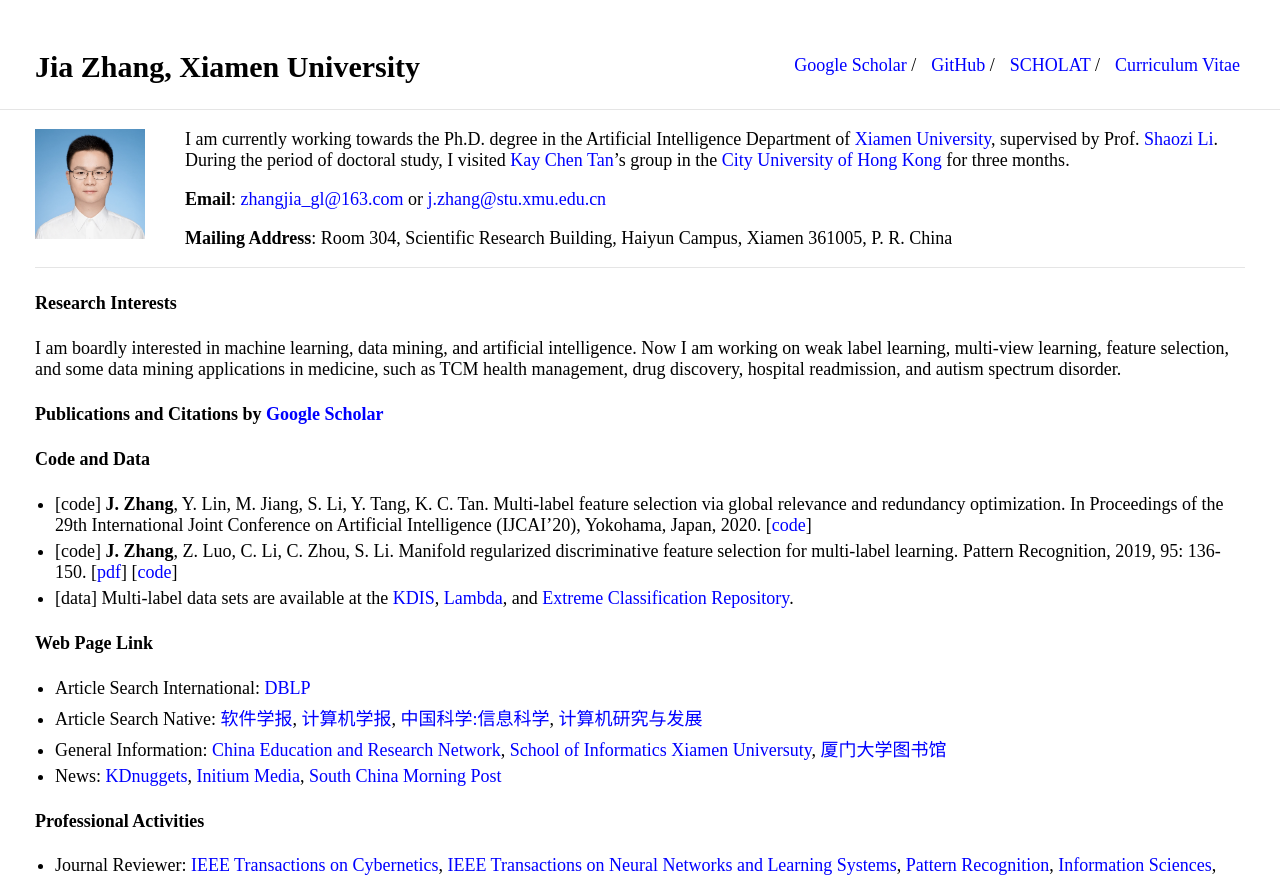
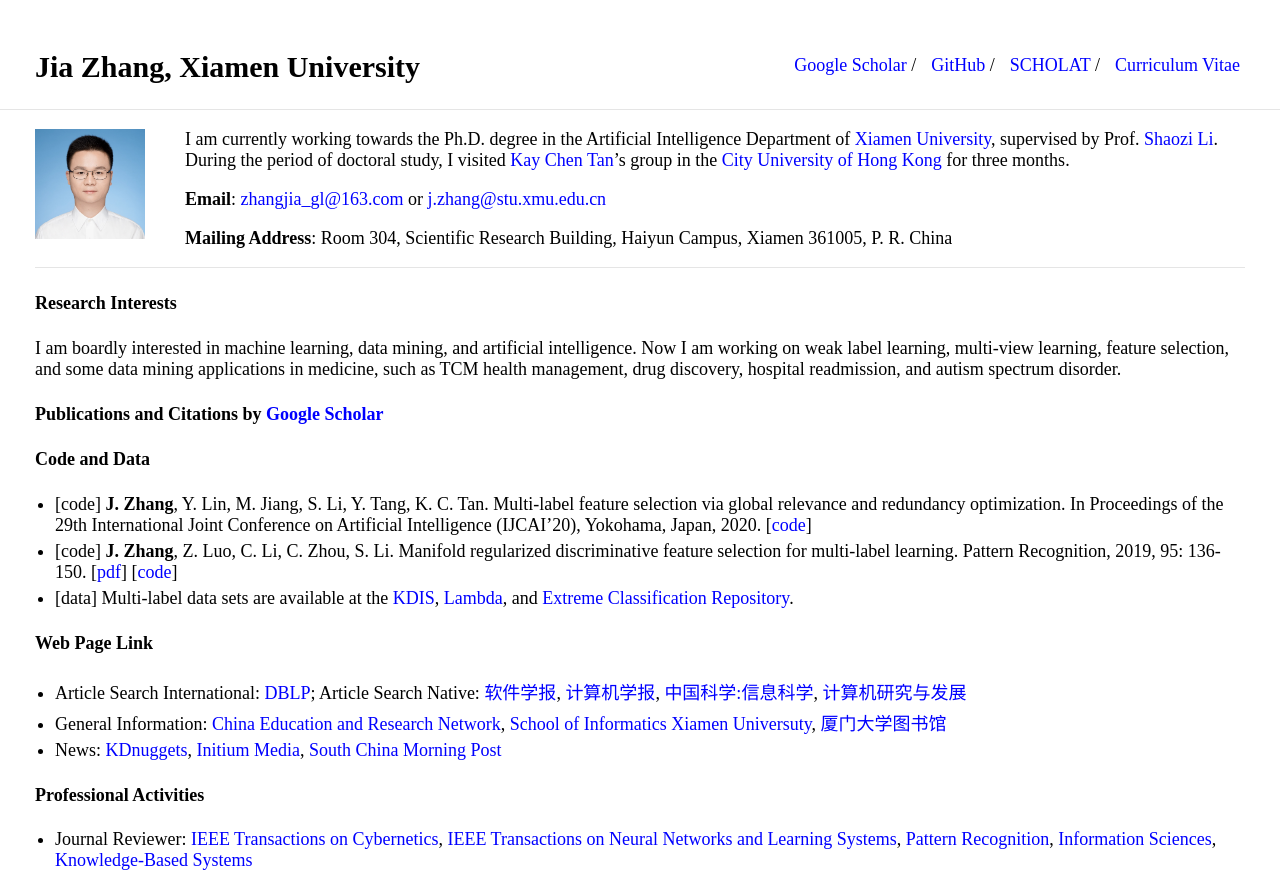
Before and after one commit to jiazhang-ml/jiazhang-ml.github.io, a Jekyll site: the page built from index.md, in a window 1280 px wide. Shown: the top 877 px of the page. Built offline with Jekyll 4.4.1, drawn with Linux system fonts in a browser that asks for light colours.

```diff
--- a/index.md
+++ b/index.md
@@ -25,8 +25,7 @@ I am boardly interested in machine learning, data mining, and artificial intelli
 * [data] Multi-label data sets are available at the [KDIS](http://www.uco.es/kdis/mllresources/), [Lambda](http://www.lamda.nju.edu.cn/Data.ashx), and [Extreme Classification Repository](http://manikvarma.org/downloads/XC/XMLRepository.html).
 
 #### Web Page Link
-* Article Search International: [DBLP](https://dblp.uni-trier.de/db/)
-* Article Search Native: [软件学报](http://navi.cnki.net/knavi/JournalDetail?pcode=CJFD&pykm=RJXB), [计算机学报](http://navi.cnki.net/knavi/JournalDetail?pcode=CJFD&pykm=JSJX), [中国科学:信息科学](http://navi.cnki.net/knavi/JournalDetail?pcode=CJFD&pykm=PZKX), [计算机研究与发展](http://navi.cnki.net/knavi/JournalDetail?pcode=CJFD&pykm=JFYZ)
+* Article Search International: [DBLP](https://dblp.uni-trier.de/db/); Article Search Native: [软件学报](http://navi.cnki.net/knavi/JournalDetail?pcode=CJFD&pykm=RJXB), [计算机学报](http://navi.cnki.net/knavi/JournalDetail?pcode=CJFD&pykm=JSJX), [中国科学:信息科学](http://navi.cnki.net/knavi/JournalDetail?pcode=CJFD&pykm=PZKX), [计算机研究与发展](http://navi.cnki.net/knavi/JournalDetail?pcode=CJFD&pykm=JFYZ)
 * General Information: [China Education and Research Network](http://www.edu.cn/), [School of Informatics Xiamen Universuty](https://information.xmu.edu.cn/), [厦门大学图书馆](https://library.xmu.edu.cn/)
 * News: [KDnuggets](https://www.kdnuggets.com/), [Initium Media](https://theinitium.com/), [South China Morning Post](https://www.scmp.com/hk)
 
```
